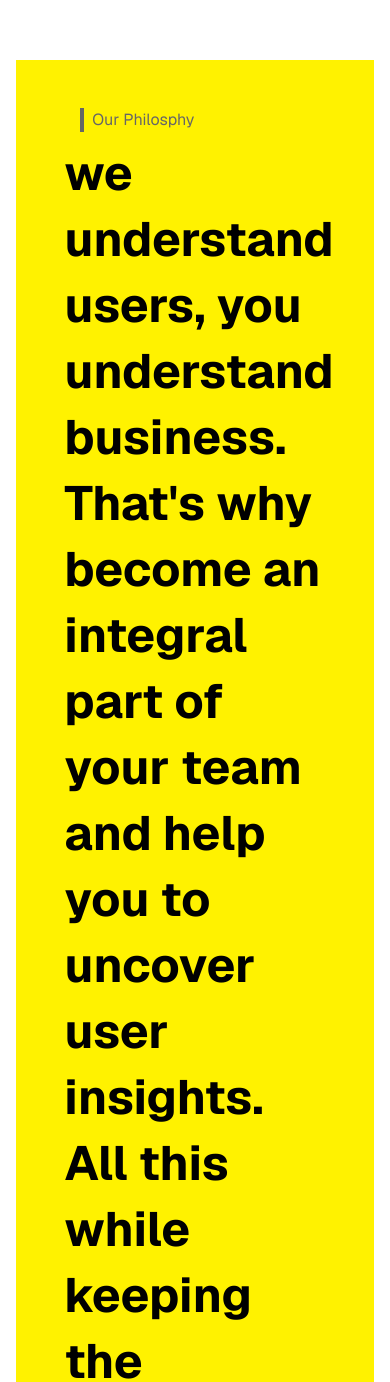
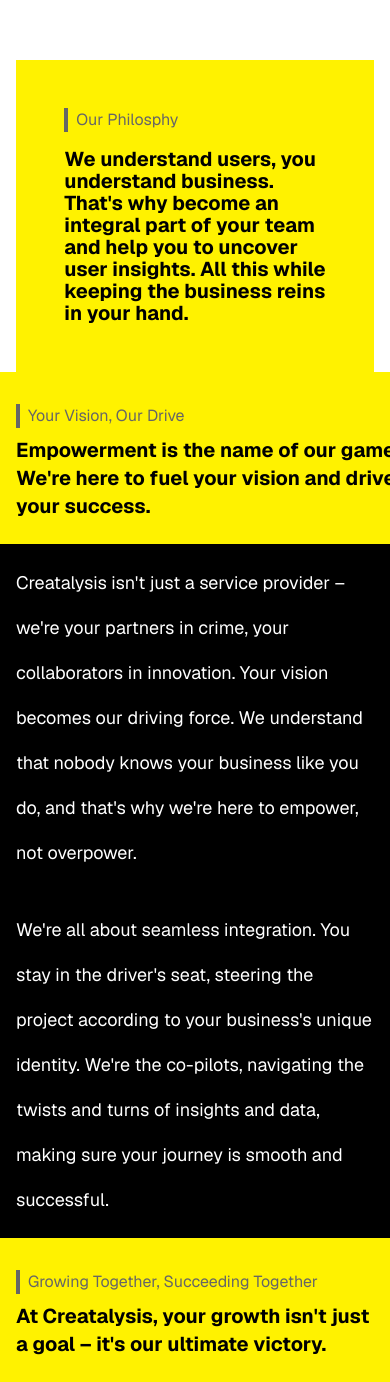
Before and after one commit to allanmosesfernandes/Creatalysis2024, a Next.js app: page /about in a window 390 px wide. Shown: the part 615-1997 px from the top of the page. Built offline with nearby package versions, Linux system fonts and the light colour scheme.

Commit message:
Refactor about page layout and styling

```diff
--- a/app/about/page.js
+++ b/app/about/page.js
@@ -37,39 +37,41 @@
     </section>
     <section className='container mx-auto'>
         <div className='bg-createYellow lg:p-32 md:p-22 p-12  w-11/12 mx-auto'>
-        <p className=' text-createGray lg:mb-4 mb-2 lg:text-xl text-md border-l-4 pl-2 border-createGray mx-4 lg:mx-0'>Our Philosphy </p>
-            <p className='text-5xl font-bold leading-[66px]'>
-            we understand users, you understand business. That's why become an integral part of your team and help you to uncover user insights. All this while keeping the business reins in your hand.
-            </p>
+        <p className=' text-createGray mb-4 lg:text-xl text-md border-l-4 pl-2 border-createGray mx-0 lg:mx-0'>
+            Our Philosphy
+        </p>
+        <p className='md:text-3xl lg:text-5xl text-xl font-bold leading-[22px] lg:leading-[66px]'>
+            We understand users, you understand business. That's why become an integral part of your team and help you to uncover user insights. All this while keeping the business reins in your hand.
+        </p>
         </div>
     </section>
     <section className='bg-createYellow'>
-        <div className='container mx-auto flex flex-col lg:flex-row justify-center lg:py-24 md:py-18 py-10'>
-        <div className='lg:w-6/12 w-full flex flex-col lg:mt-16 mt-0'>
-            <p className=' text-createGray lg:mb-4 mb-2 lg:text-xl text-md border-l-4 pl-2 border-createGray mx-4 lg:mx-0'>Your Vision, Our Drive</p>
+        <div className='container mx-auto flex flex-col lg:flex-row justify-center lg:py-24 md:py-18 pt-2 pb-0'>
+        <div className='md:w-6/12 w-full flex flex-col lg:mt-16 mt-0 md:py-auto py-6'>
+            <p className=' text-createGray md:mb-4 mb-2 lg:text-xl text-md border-l-4 pl-2 border-createGray mx-4 lg:mx-0'>Your Vision, Our Drive</p>
             <p className='text-black lg:text-4xl md:text-2xl text-xl font-bold mx-4 lg:mx-0 lg:w-8/12 w-full'>
-            Empowerment is the name of our game. We're here to fuel your vision and drive your success.
+                Empowerment is the name of our game. We're here to fuel your vision and drive your success.
             </p>
         </div>
-        <div className='mt-[2rem] md:mt-auto lg:w-6/12 w-full flex flex-col bg-black text-white lg:p-12 p-4 lg:gap-12 gap-8'>
+        <div className='mt-0 lg:w-6/12 w-full flex flex-col bg-black text-white lg:p-12 p-4 lg:gap-12 gap-8'>
             <p className='lg:text-xl text-lg leading-45 lg:w-10/12 w-full mx-auto'>
             Creatalysis isn't just a service provider – we're your partners in crime, your collaborators in innovation. Your vision becomes our driving force. We understand that nobody knows your business like you do, and that's why we're here to empower, not overpower.
             </p>
-            <p className='lg:text-xl text-lg leading-36 lg:w-10/12 w-full mx-auto'>
+            <p className='lg:text-xl text-lg leading-45 lg:w-10/12 w-full mx-auto'>
             We're all about seamless integration. You stay in the driver's seat, steering the project according to your business's unique identity. We're the co-pilots, navigating the twists and turns of insights and data, making sure your journey is smooth and successful.
             </p>
         </div>
         </div>
     </section>
     <section className='bg-createYellow'>
-        <div className='container mx-auto flex flex-col lg:flex-row justify-center lg:py-24 md:py-18 py-10'>
-        <div className='lg:w-6/12 w-full flex flex-col lg:mt-16 mt-0'>
-            <p className=' text-createGray lg:mb-4 mb-2 lg:text-xl text-md border-l-4 pl-2 border-createGray mx-4 lg:mx-0'>Heading: Growing Together, Succeeding Together</p>
-            <p className='text-black lg:text-4xl md:text-2xl text-xl font-bold mx-4 lg:mx-0 lg:w-8/12 w-full'>
-            At Creatalysis, your growth isn't just a goal – it's our ultimate victory.
+        <div className='container mx-auto flex flex-col lg:flex-row justify-center lg:py-24 md:py-18 pt-2 pb-0'>
+        <div className='md:w-6/12 w-full flex flex-col lg:mt-16 mt-0 md:py-auto py-6'>
+            <p className=' text-createGray lg:mb-4 mb-2 lg:text-xl text-md border-l-4 pl-2 border-createGray mx-4 lg:mx-0'>Growing Together, Succeeding Together</p>
+            <p className='text-black lg:text-4xl md:text-2xl text-xl font-bold mx-4 lg:mx-0 lg:w-8/12'>
+                At Creatalysis, your growth isn't just a goal – it's our ultimate victory.
             </p>
         </div>
-        <div className='mt-[2rem] md:mt-auto lg:w-6/12 w-full flex flex-col bg-black text-white lg:p-12 p-4 lg:gap-12 gap-8'>
+        <div className='md:mt-auto lg:w-6/12 w-full flex flex-col bg-black text-white lg:p-12 p-4 lg:gap-12 gap-8'>
             <p className='lg:text-xl text-lg leading-45 lg:w-10/12 w-full mx-auto'>
             When we say "Your success is our success," we mean it. We're invested in your growth like it's our own. Your milestones are our moments of celebration, and your achievements fuel our passion.
             </p>
@@ -83,14 +85,14 @@
         </div>
     </section>
     <section className='bg-createYellow'>
-        <div className='container mx-auto flex flex-col lg:flex-row justify-center lg:py-24 md:py-18 py-10'>
-        <div className='lg:w-6/12 w-full flex flex-col lg:mt-16 mt-0'>
+        <div className='container mx-auto flex flex-col lg:flex-row justify-center lg:py-24 md:py-18 pt-2 pb-0'>
+        <div className='lg:w-6/12 w-full flex flex-col lg:mt-16 mt-0 md:py-auto py-6'>
             <p className=' text-createGray lg:mb-4 mb-2 lg:text-xl text-md border-l-4 pl-2 border-createGray mx-4 lg:mx-0'>A Fresh Perspective on Insights</p>
-            <p className='text-black lg:text-4xl md:text-2xl text-xl font-bold mx-4 lg:mx-0 lg:w-8/12 w-full'>
+            <p className='text-black lg:text-4xl md:text-2xl text-xl font-bold mx-4 lg:mx-0 lg:w-8/12'>
                 We're not your average team – we're the ones who see insights from a whole new angle.
             </p>
         </div>
-        <div className='mt-[2rem] md:mt-auto lg:w-6/12 w-full flex flex-col bg-black text-white lg:p-12 p-4 lg:gap-12 gap-8'>
+        <div className='md:mt-auto lg:w-6/12 w-full flex flex-col bg-black text-white lg:p-12 p-4 lg:gap-12 gap-8'>
             <p className='lg:text-xl text-lg leading-45 lg:w-10/12 w-full mx-auto'>
                 Here at Creatalysis, we're not just another cookie-cutter agency. We're the ones who love shaking things up, and that includes the way we look at insights. We bring a fresh perspective to the table, one that blends creativity and strategic thinking to unveil insights like never before.
             </p>
```
